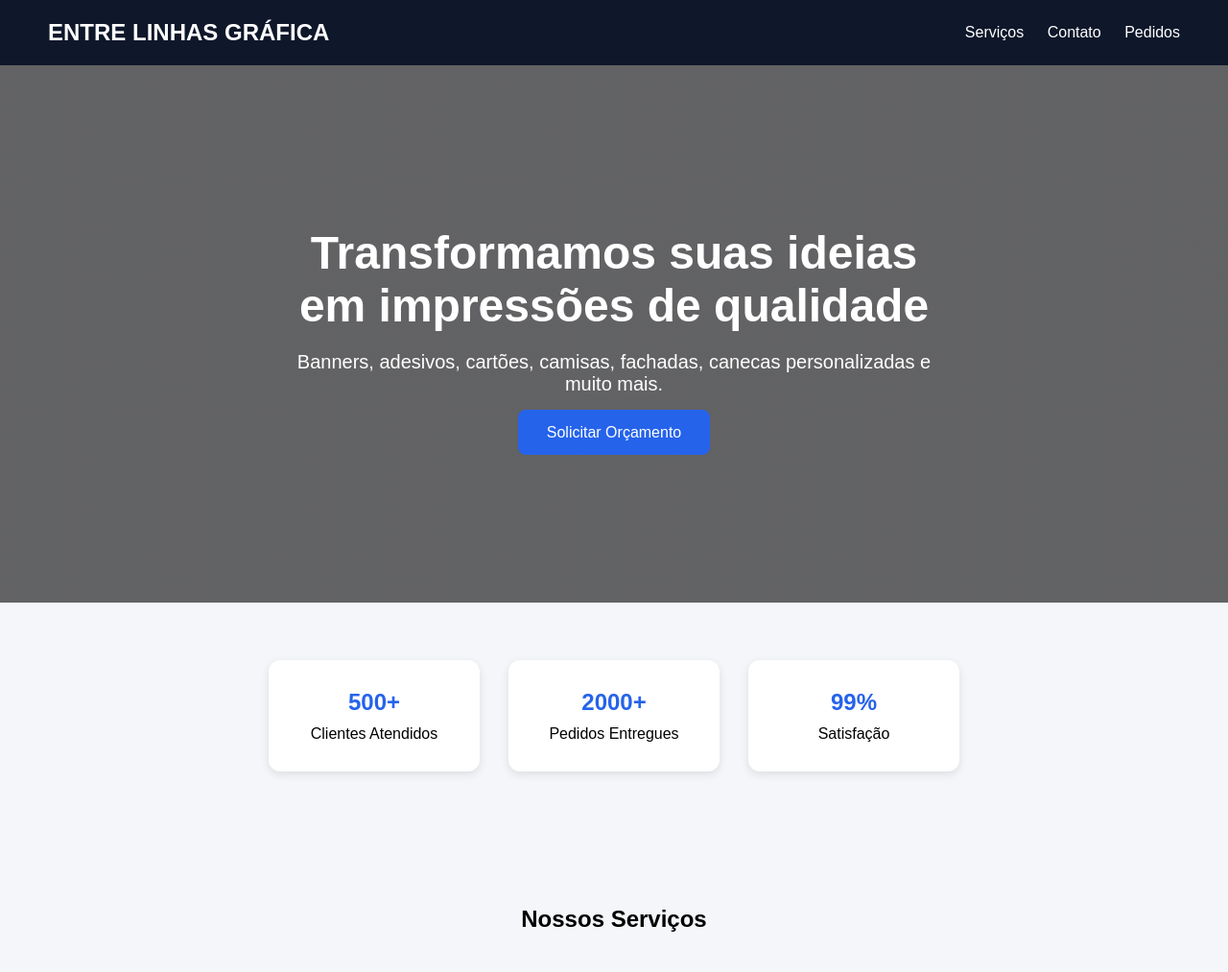
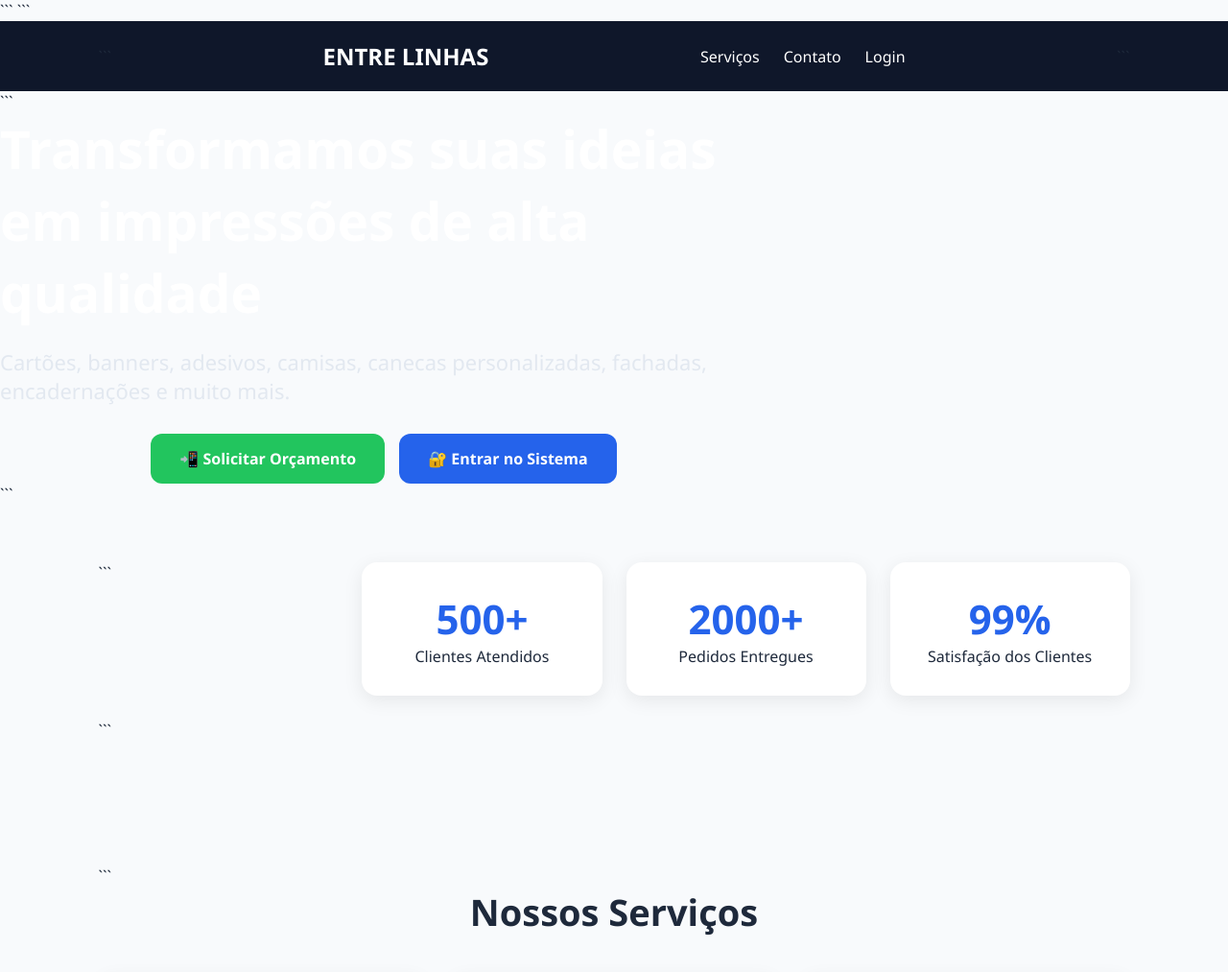
Before and after one commit to GuiMaciel29/django-sistema-entrelinhas, a Django app: page / in a window 1280 px wide. Shown: the top 1013 px of the page at 96% size. Run offline with Django 5.2, Linux system fonts and the light colour scheme.

Commit message:
Atualização da pagina home

````diff
--- a/core/static/css/home.css
+++ b/core/static/css/home.css
@@ -2,107 +2,151 @@
 margin:0;
 padding:0;
 box-sizing:border-box;
-    font-family:Arial, sans-serif;
+font-family:'Segoe UI',sans-serif;
 }
 
 body{
-    background:#f4f6f9;
+background:#f8fafc;
+color:#1e293b;
 }
 
+/* HEADER */
+
 header{
+position:sticky;
+top:0;
+z-index:100;
 background:#0f172a;
-    color:white;
-    padding:20px 50px;
-
+padding:20px 8%;
 display:flex;
 justify-content:space-between;
 align-items:center;
 }
 
 .logo{
+color:white;
 font-size:24px;
-    font-weight:bold;
+font-weight:700;
+}
+
+nav{
+display:flex;
+gap:25px;
 }
 
 nav a{
 color:white;
 text-decoration:none;
-    margin-left:20px;
+font-weight:500;
 }
 
+nav a:hover
+
+/* HERO */
+
 .hero{
-    height:70vh;
+min-height:80vh;
+background:linear-gradient(
+rgba(15,23,42,.85),
+rgba(15,23,42,.85)
+),
+url("../img/banner.jpg");
 
-    background:linear-gradient(
-        rgba(0,0,0,.6),
-        rgba(0,0,0,.6)
-    );
+
+background-size:cover;
+background-position:center;
 
 display:flex;
 align-items:center;
 justify-content:center;
+text-align:center;
+padding:40px;
 
-    text-align:center;
-    color:white;
+
 }
 
 .hero-content{
-    max-width:700px;
+max-width:800px;
 }
 
 .hero h1{
-    font-size:48px;
+color:white;
+font-size:55px;
 margin-bottom:20px;
 }
 
 .hero p{
-    font-size:20px;
+color:#e2e8f0;
+font-size:22px;
 margin-bottom:30px;
 }
 
-.btn{
-    background:#2563eb;
-    color:white;
+.hero-buttons{
+display:flex;
+justify-content:center;
+gap:15px;
+flex-wrap:wrap;
+}
+
+.btn-whatsapp,
+.btn-login{
 padding:15px 30px;
+border-radius:12px;
 text-decoration:none;
-    border-radius:8px;
+font-weight:600;
 transition:.3s;
 }
 
-.btn:hover{
-    background:#1d4ed8;
+.btn-whatsapp{
+background:#22c55e;
+color:white;
 }
 
+.btn-whatsapp:hover{
+transform:translateY(-4px);
+}
+
+.btn-login{
+background:#2563eb;
+color:white;
+}
+
+.btn-login:hover{
+transform:translateY(-4px);
+}
+
+/* ESTATÍSTICAS */
+
 .estatisticas{
-    display:flex;
-    justify-content:center;
-    gap:30px;
-    padding:60px;
+display:grid;
+grid-template-columns:repeat(auto-fit,minmax(250px,1fr));
+gap:25px;
+padding:60px 8%;
 }
 
 .card-estat{
 background:white;
+border-radius:16px;
+text-align:center;
 padding:30px;
-    width:220px;
-    text-align:center;
-
-    border-radius:12px;
-
-    box-shadow:0 3px 10px rgba(0,0,0,.1);
+box-shadow:0 5px 20px rgba(0,0,0,.08);
 }
 
 .card-estat h2{
 color:#2563eb;
-    margin-bottom:10px;
+font-size:42px;
 }
 
+/* SERVIÇOS */
+
 #servicos{
-    padding:80px 50px;
+padding:70px 8%;
 }
 
 #servicos h2{
 text-align:center;
-    margin-bottom:50px;
+margin-bottom:40px;
+font-size:38px;
 }
 
 .grid-servicos{
--- a/core/templates/home.html
+++ b/core/templates/home.html
@@ -1,49 +1,86 @@
 {% load static %}
 
 <!DOCTYPE html>
+
 <html lang="pt-BR">
+
 <head>
     <meta charset="UTF-8">
     <meta name="viewport" content="width=device-width, initial-scale=1.0">
     <title>Entre Linhas Gráfica</title>
 
+```
 <link rel="stylesheet" href="{% static 'css/home.css' %}">
+```
+
 </head>
+
 <body>
 
 <header>
+
+```
 <div class="logo">
-        ENTRE LINHAS GRÁFICA
+    ENTRE LINHAS
 </div>
 
 <nav>
+
     <a href="#servicos">Serviços</a>
+
     <a href="#contato">Contato</a>
-        <a href="{% url 'novo_pedido' %}">Pedidos</a>
+
+    <a href="{% url 'login' %}">
+        Login
+    </a>
+
 </nav>
+```
+
 </header>
 
 <section class="hero">
 
+```
 <div class="hero-content">
 
-        <h1>Transformamos suas ideias em impressões de qualidade</h1>
+    <h1>
+        Transformamos suas ideias em impressões de alta qualidade
+    </h1>
 
     <p>
-            Banners, adesivos, cartões, camisas, fachadas,
-            canecas personalizadas e muito mais.
+        Cartões, banners, adesivos, camisas,
+        canecas personalizadas, fachadas,
+        encadernações e muito mais.
     </p>
 
-        <a href="{% url 'novo_pedido' %}" class="btn">
-            Solicitar Orçamento
+    <div class="hero-buttons">
+
+        <a
+            href="https://wa.me/5581999999999?text=Olá! Gostaria de solicitar um orçamento."
+            target="_blank"
+            class="btn-whatsapp"
+        >
+            📲 Solicitar Orçamento
+        </a>
+
+        <a
+            href="{% url 'login' %}"
+            class="btn-login"
+        >
+            🔐 Entrar no Sistema
         </a>
 
     </div>
+
+</div>
+```
 
 </section>
 
 <section class="estatisticas">
 
+```
 <div class="card-estat">
     <h2>500+</h2>
     <p>Clientes Atendidos</p>
@@ -56,74 +93,148 @@
 
 <div class="card-estat">
     <h2>99%</h2>
-        <p>Satisfação</p>
+    <p>Satisfação dos Clientes</p>
 </div>
+```
 
 </section>
 
 <section id="servicos">
 
+```
 <h2>Nossos Serviços</h2>
 
 <div class="grid-servicos">
 
     <div class="servico">
-            <img src="{% static 'img/banner.jpg' %}" alt="">
-            <h3>Banner</h3>
+        <img src="{% static 'img/banner.jpg' %}" alt="Banner">
+        <h3>Banners</h3>
     </div>
 
     <div class="servico">
-            <img src="{% static 'img/cartao.jpg' %}" alt="">
-            <h3>Cartão de Visita</h3>
+        <img src="{% static 'img/cartao.jpg' %}" alt="Cartão">
+        <h3>Cartões de Visita</h3>
     </div>
 
     <div class="servico">
-            <img src="{% static 'img/adesivo.jpg' %}" alt="">
+        <img src="{% static 'img/adesivo.jpg' %}" alt="Adesivos">
         <h3>Adesivos</h3>
     </div>
 
     <div class="servico">
-            <img src="{% static 'img/camisa.jpg' %}" alt="">
-            <h3>Camisas</h3>
+        <img src="{% static 'img/camisa.jpg' %}" alt="Camisas">
+        <h3>Camisas Personalizadas</h3>
     </div>
 
     <div class="servico">
-            <img src="{% static 'img/caneca.jpg' %}" alt="">
-            <h3>Canecas</h3>
+        <img src="{% static 'img/caneca.jpg' %}" alt="Canecas">
+        <h3>Canecas Personalizadas</h3>
     </div>
 
     <div class="servico">
-            <img src="{% static 'img/fachada.jpg' %}" alt="">
-            <h3>Fachadas</h3>
+        <img src="{% static 'img/fachada.jpg' %}" alt="Fachadas">
+        <h3>Fachadas Comerciais</h3>
     </div>
 
 </div>
+```
+
+</section>
+
+<section class="vantagens">
+
+```
+<h2>Por Que Escolher a Entre Linhas?</h2>
+
+<div class="vantagens-grid">
+
+    <div class="vantagem">
+        <h3>⚡ Entrega Rápida</h3>
+        <p>
+            Produção ágil e compromisso com prazos.
+        </p>
+    </div>
+
+    <div class="vantagem">
+        <h3>🎨 Artes Personalizadas</h3>
+        <p>
+            Projetos exclusivos para empresas e eventos.
+        </p>
+    </div>
+
+    <div class="vantagem">
+        <h3>🏆 Qualidade Premium</h3>
+        <p>
+            Impressões com excelente acabamento.
+        </p>
+    </div>
+
+</div>
+```
 
 </section>
 
 <section class="cta">
 
-    <h2>Pronto para fazer seu pedido?</h2>
+```
+<h2>
+    Pronto para transformar sua ideia em realidade?
+</h2>
 
-    <a href="{% url 'novo_pedido' %}" class="btn">
-        Fazer Pedido
+<br>
+
+<a
+    href="https://wa.me/5581999999999?text=Olá! Gostaria de solicitar um orçamento."
+    target="_blank"
+>
+    Solicitar Orçamento Agora
 </a>
+```
 
 </section>
 
 <section id="contato">
 
+```
 <h2>Contato</h2>
 
-    <p>WhatsApp: (81) 99999-9999</p>
+<br>
 
-    <p>Email: contato@entrelinhas.com</p>
+<p>
+    📲 WhatsApp: (81) 99999-9999
+</p>
+
+<br>
+
+<p>
+    📧 Email: contato@entrelinhas.com
+</p>
+
+<br>
+
+<p>
+    📍 Arcoverde - Pernambuco
+</p>
+```
 
 </section>
 
 <footer>
+
+```
+<p>
     © 2026 Entre Linhas Gráfica
+</p>
+
+<br>
+
+<p>
+    Todos os direitos reservados.
+</p>
+```
+
 </footer>
 
 </body>
+
 </html>
````
Also changed, not shown: other parts of core/static/css/home.css (+65 -13 lines), core/static/css/lista_pedidos.css (+96 -33 lines), core/templates/pedidos/editar_pedido.html (+4 -4 lines), core/templates/pedidos/lista_pedidos.html (+3 -4 lines). Lines whose indentation alone changed are shown as unchanged.
